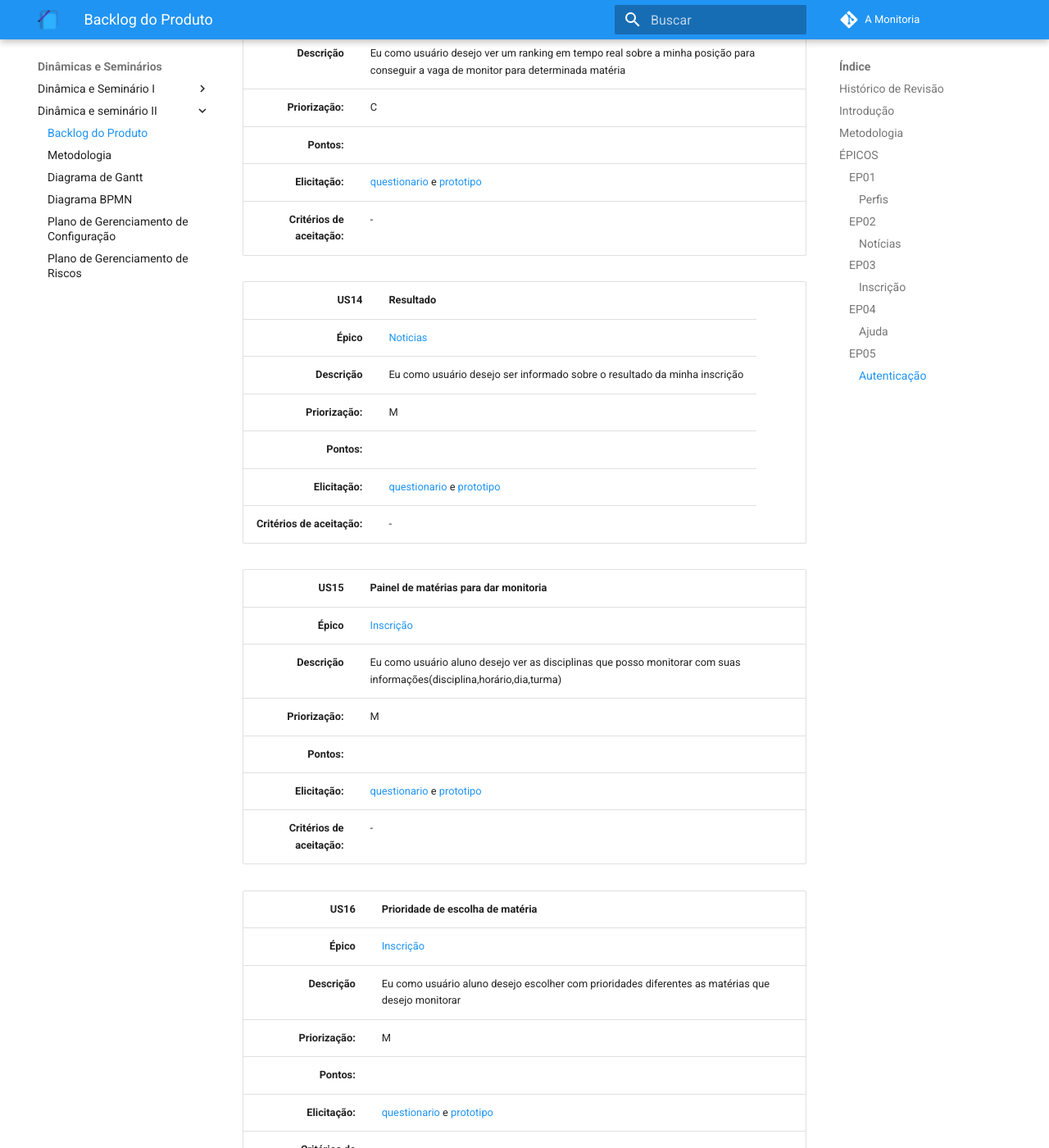
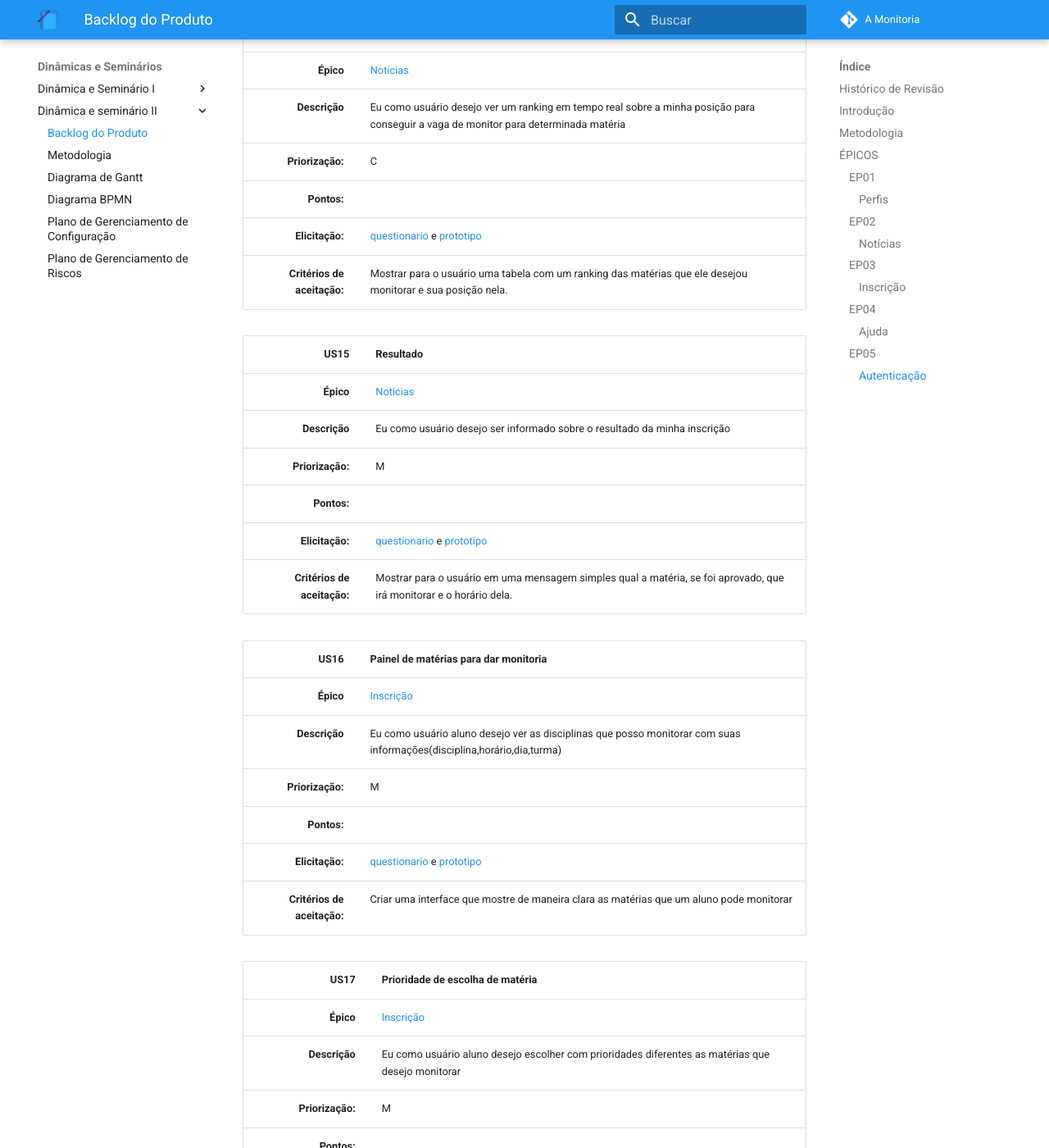
Before and after one commit to 2019-2-arquitetura-desenho/wiki, an MkDocs documentation site: the page built from docs/dinamica_seminario_II/backlog_do_produto.md, in a window 1280 px wide and 1400 px high, scrolled down 7039 px. Shown: the whole window at 82% size. Built offline with MkDocs 1.6.1 and Material for MkDocs 9.7.7, drawn with Linux system fonts in a browser that asks for light colours; comment, search, counter and statistics services are not loaded; old or Windows-style settings are respelled for this version of MkDocs; some of the changed text lies outside the part shown.

Commit message:
Adding the rest of acception criteria

```diff
--- a/docs/dinamica_seminario_II/backlog_do_produto.md
+++ b/docs/dinamica_seminario_II/backlog_do_produto.md
@@ -11,6 +11,8 @@
 | 03/09/19 | 0.5 | Adição das histórias notícias e inscrição| [Ivan Dobbin]((https://github.com/darmsDD))|
 | 03/09/19 | 0.6 | Adição das histórias de  ajuda| [Ivan Dobbin]((https://github.com/darmsDD))|
 | 04/09/19 | 0.7 | Início da adição dos critérios de aceitação| [Ivan Dobbin]((https://github.com/darmsDD))|
+| 05/09/19 | 0.8 | Finalização da adição dos critérios de aceitação| [Ivan Dobbin]((https://github.com/darmsDD))|
+
 
 ## Introdução
 O atual documento tem por objetivo apresentar os épicos, as histórias de usuário (US) e o product backlog da plataforma A Monitoria. O backlog é composto por US's às quais são resolvidas em um período de tempo (sprint) e que pertencem a um contexto maior, no caso os épicos.
@@ -178,136 +180,136 @@ Criar funcionalidades que validem as informações dos usuários.
 | **Priorização:** |C |
 | **Pontos:** |  |
 | **Elicitação:** |[questionario](/../dinamica_seminario_I/Elicitacao/questionario/) e [prototipo](/../dinamica_seminario_I/Elicitacao/prototipo/)|
-| **Critérios de aceitação:** | - |
+| **Critérios de aceitação:** | Criar um painel  que mostre aos usuários notícias recentes |
 
 
-| US13| Ranking |
+| US14| Ranking |
 |--------:|:-|
 | **Épico** | [Noticias](###EP02)|
 |  **Descrição** |Eu como usuário desejo ver um ranking em tempo real sobre a minha posição para conseguir a vaga de monitor para determinada matéria |
 | **Priorização:** |C |
 | **Pontos:** |  |
 | **Elicitação:** |[questionario](/../dinamica_seminario_I/Elicitacao/questionario/) e [prototipo](/../dinamica_seminario_I/Elicitacao/prototipo/)|
-| **Critérios de aceitação:** | - |
+| **Critérios de aceitação:** | Mostrar para o usuário uma tabela com um ranking das matérias que ele desejou monitorar e sua posição nela.|
 
 
 
-| US14| Resultado |
+| US15| Resultado |
 |--------:|:-|
 | **Épico** | [Noticias](###EP02)|
 |  **Descrição** |Eu como usuário desejo ser informado sobre o resultado da minha inscrição |
 | **Priorização:** |M |
 | **Pontos:** |  |
 | **Elicitação:** |[questionario](/../dinamica_seminario_I/Elicitacao/questionario/) e [prototipo](/../dinamica_seminario_I/Elicitacao/prototipo/)|
-| **Critérios de aceitação:** | - |
+| **Critérios de aceitação:** | Mostrar para o usuário em uma mensagem simples qual a matéria, se foi aprovado, que irá monitorar e o horário dela. |
 
 
 
-| US15| Painel de matérias para dar monitoria |
+| US16| Painel de matérias para dar monitoria |
 |--------:|:-|
 | **Épico** | [Inscrição](###EP03)|
 |  **Descrição** |Eu como usuário aluno desejo ver as disciplinas que posso monitorar com suas informações(disciplina,horário,dia,turma) |
 | **Priorização:** |M |
 | **Pontos:** |  |
 | **Elicitação:** |[questionario](/../dinamica_seminario_I/Elicitacao/questionario/) e [prototipo](/../dinamica_seminario_I/Elicitacao/prototipo/)|
-| **Critérios de aceitação:** | - |
+| **Critérios de aceitação:** | Criar uma interface que mostre de maneira clara as matérias que um aluno pode monitorar |
 
 
-| US16 | Prioridade de escolha de matéria |
+| US17 | Prioridade de escolha de matéria |
 |--------:|:-|
 | **Épico** | [Inscrição](###EP03)|
 |  **Descrição** |Eu como usuário aluno desejo escolher com prioridades diferentes as matérias que desejo monitorar |
 | **Priorização:** |M |
 | **Pontos:** |  |
 | **Elicitação:** |[questionario](/../dinamica_seminario_I/Elicitacao/questionario/) e [prototipo](/../dinamica_seminario_I/Elicitacao/prototipo/)|
-| **Critérios de aceitação:** | - |
+| **Critérios de aceitação:** | Permitir ao usuário escolher a prioridade das matérias a partir de alguns escolhas|
 
 
-| US17 | Indicar aluno |
+| US18 | Indicar aluno |
 |--------:|:-|
 | **Épico** | [Inscrição](###EP03)|
 |  **Descrição** |Eu como usuário professor desejo escolher que alunos irei indicar para as matérias que leciono |
 | **Priorização:** |M |
 | **Pontos:** |  |
 | **Elicitação:** |[questionario](/../dinamica_seminario_I/Elicitacao/questionario/) e [prototipo](/../dinamica_seminario_I/Elicitacao/prototipo/)|
-| **Critérios de aceitação:** | - |
+| **Critérios de aceitação:** | O usuário professor deve ser capaz de indicar alunos para monitoria de matérias que ele leciona |
 
 
 
-| US18 | *Visualizar a quantidade de vagas por matéria para a relação aluno|
+| US19 | *Visualizar a quantidade de vagas por matéria para a relação aluno|
 |--------:|:-|
 | **Épico** | [Inscrição](###EP03)|
 |  **Descrição** |Eu como usuário aluno desejo ver a quantidade de vagas por matéria que posso atuar |
 | **Priorização:** |S |
 | **Pontos:** |  |
 | **Elicitação:** |[questionario](/../dinamica_seminario_I/Elicitacao/questionario/) e [prototipo](/../dinamica_seminario_I/Elicitacao/prototipo/)|
-| **Critérios de aceitação:** | - |
+| **Critérios de aceitação:** | O usuário aluno tem que ser capaz de ver a quantidade de vagas por matéria que ele pode monitorar|
 
 
-| US19 | *Visualizar a quantidade de vagas por matéria para a relação professor|
+| US20 | *Visualizar a quantidade de vagas por matéria para a relação professor|
 |--------:|:-|
 | **Épico** | [Inscrição](###EP03)|
 |  **Descrição** |Eu como usuário professor desejo ver a quantidade de vagas por matéria que eu leciono |
 | **Priorização:** |M |
 | **Pontos:** |  |
 | **Elicitação:** |[questionario](/../dinamica_seminario_I/Elicitacao/questionario/) e [prototipo](/../dinamica_seminario_I/Elicitacao/prototipo/)|
-| **Critérios de aceitação:** | - |
+| **Critérios de aceitação:** | O usuário professor deve ser capaz de ver a quantidade de vagas que existe para monitores de matérias que ele leciona |
 
 
-| US20 | Período de inscrição|
+| US21 | Período de inscrição|
 |--------:|:-|
 | **Épico** | [Ajuda](###EP04)|
 |  **Descrição** |Eu como usuário professor ou usuário aluno desejo ser mostrado quando se inicia e quando termina o período de inscrição, para poder me planejar bem.|
 | **Priorização:** |M |
 | **Pontos:** |  |
 | **Elicitação:** |[questionario](/../dinamica_seminario_I/Elicitacao/questionario/) e [prototipo](/../dinamica_seminario_I/Elicitacao/prototipo/)|
-| **Critérios de aceitação:** | - |
+| **Critérios de aceitação:** | Todos os usuários devem conseguir ver um aviso ou mensagem lhes informando do período de inscrição |
 
 
-| US21 | Qualificação dos monitores|
+| US22 | Qualificação dos monitores|
 |--------:|:-|
 | **Épico** | [Ajuda](###EP04)|
 |  **Descrição** |Eu como usuário professor desejo ver os requerimentos para a inscrição em monitoria, para saber as qualificações dos meus monitores|
 | **Priorização:** |M |
 | **Pontos:** |  |
 | **Elicitação:** |[questionario](/../dinamica_seminario_I/Elicitacao/questionario/) e [prototipo](/../dinamica_seminario_I/Elicitacao/prototipo/)|
-| **Critérios de aceitação:** | - |
+| **Critérios de aceitação:** | Os usuários professores devem ver através de uma lista as qualificações necessárias para ser um monitor. |
 
 
-| US22 | Requerimento para monitores|
+| US23 | Requerimento para monitores|
 |--------:|:-|
 | **Épico** | [Ajuda](###EP04)|
 |  **Descrição** |Eu como usuário aluno desejo ver os requerimentos para a inscrição em monitoria, para saber se posso realizá-la ou não.|
 | **Priorização:** |M |
 | **Pontos:** |  |
 | **Elicitação:** |[questionario](/../dinamica_seminario_I/Elicitacao/questionario/) e [prototipo](/../dinamica_seminario_I/Elicitacao/prototipo/)|
-| **Critérios de aceitação:** | - |
+| **Critérios de aceitação:** | Os usuários alunos devem ser capazes de ver quais os requerimentos necessários para poder dar monitoria |
 
-| US23 | Tutorial|
+| US24 | Tutorial|
 |--------:|:-|
 | **Épico** | [Ajuda](###EP04)|
 |  **Descrição** |Eu como usuário professor ou usuário aluno desejo receber um tutorial para aprender a utilizar a plataforma.|
 | **Priorização:** |W |
 | **Pontos:** |  |
 | **Elicitação:** |[questionario](/../dinamica_seminario_I/Elicitacao/questionario/) e [prototipo](/../dinamica_seminario_I/Elicitacao/prototipo/)|
-| **Critérios de aceitação:** | - |
+| **Critérios de aceitação:** | Mostrar a todos os usuários as principais funcionalidades da plataforma passo a passo guiando eles. |
 
 
-| US24 | Ler FAQS|
+| US25 | Ler FAQS|
 |--------:|:-|
 | **Épico** | [Ajuda](###EP04)|
 |  **Descrição** |Eu como usuário desejo poder ler FAQS, para esclarecer dúvidas.|
 | **Priorização:** |C |
 | **Pontos:** |  |
 | **Elicitação:** |[questionario](/../dinamica_seminario_I/Elicitacao/questionario/) e [prototipo](/../dinamica_seminario_I/Elicitacao/prototipo/)|
-| **Critérios de aceitação:** | - |
+| **Critérios de aceitação:** | Permitir que o usuário leia as perguntas mais frequentes e suas soluções |
 
 
-| US25 | Editar FAQS|
+| US26 | Editar FAQS|
 |--------:|:-|
 | **Épico** | [Ajuda](###EP04)|
 |  **Descrição** |Eu como administrador posso editar FAQS, para responder dúvidas.|
 | **Priorização:** |C |
 | **Pontos:** |  |
 | **Elicitação:** |[questionario](/../dinamica_seminario_I/Elicitacao/questionario/) e [prototipo](/../dinamica_seminario_I/Elicitacao/prototipo/)|
-| **Critérios de aceitação:** | - |
+| **Critérios de aceitação:** | Permitir que os administradores adicionem mais perguntas ao FAQ ou que alterem perguntas previamente adicionadas. |
```
